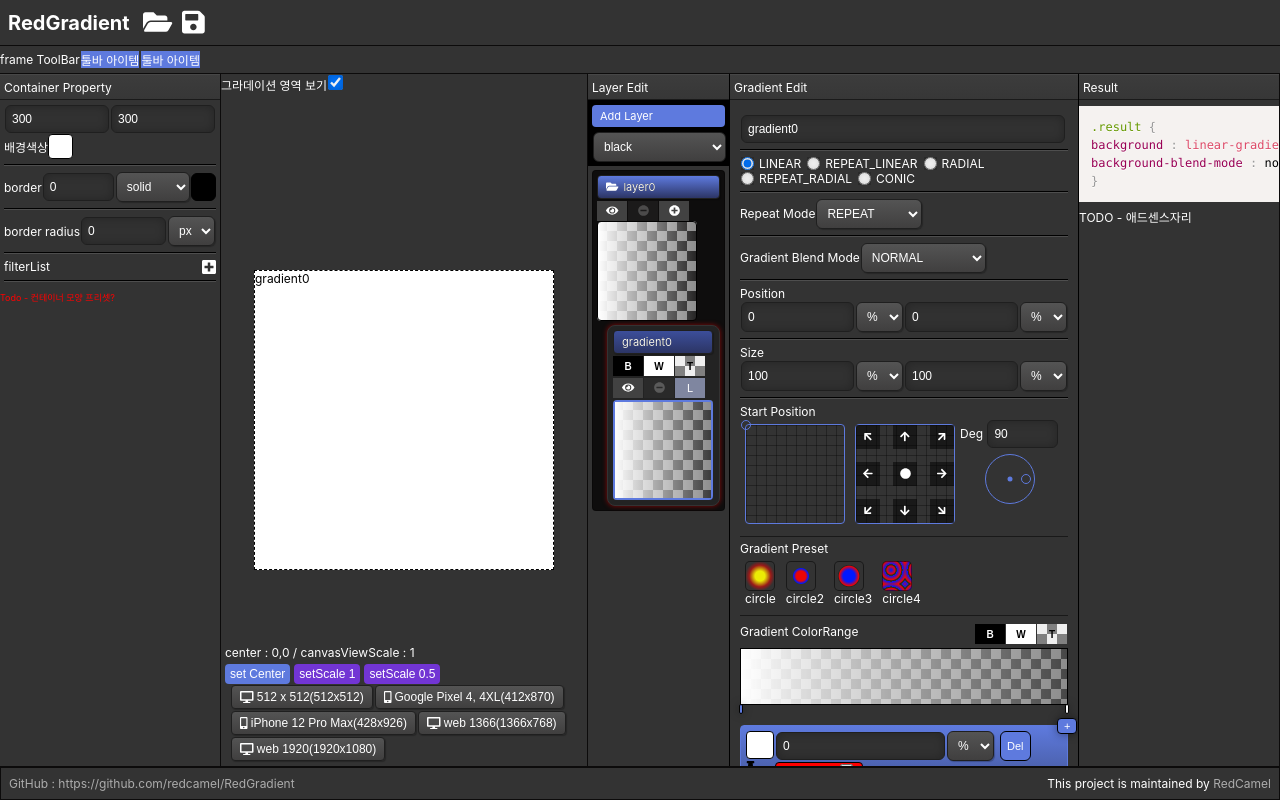
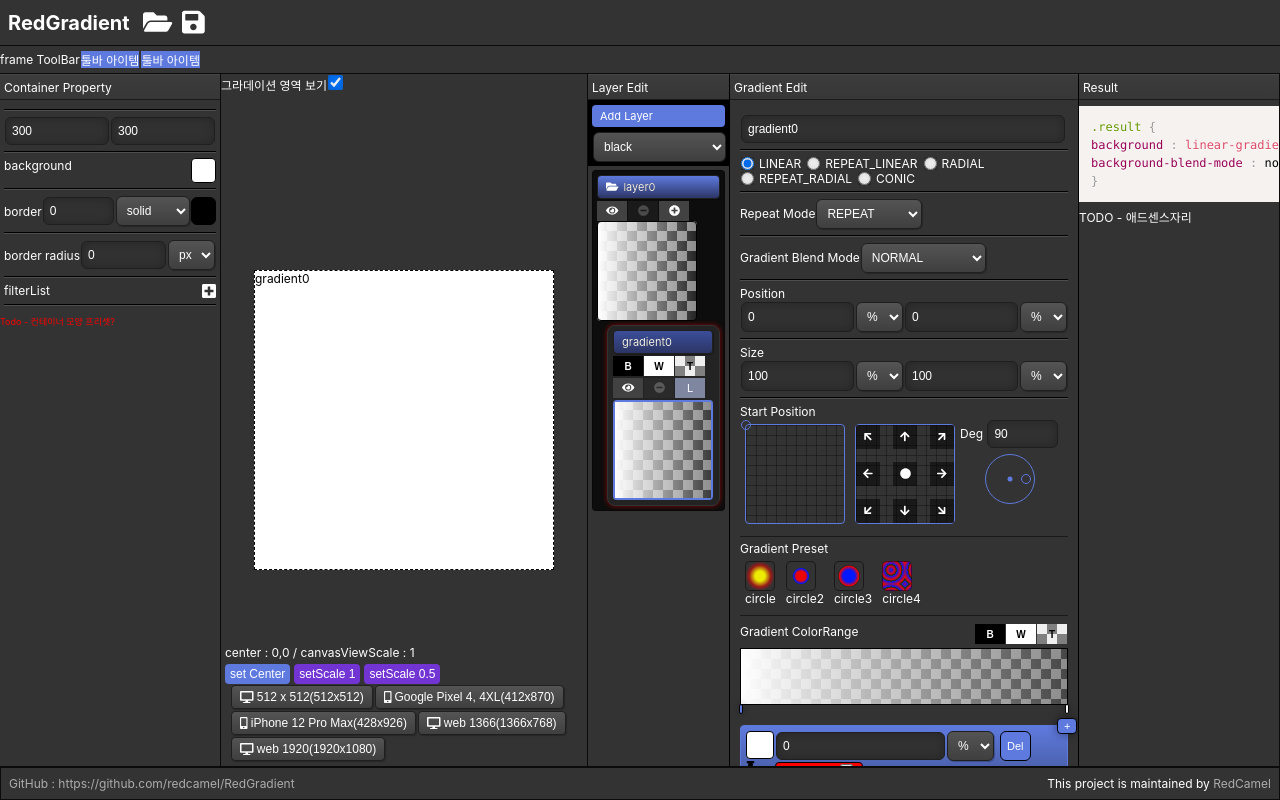
Before and after one commit to redcamel/RedGradient, a React (Create React App) app: page / in a window 1280 px wide. Both pictures are taken after a click on the button "새 프로젝트". Built offline with nearby package versions, Linux system fonts and the light colour scheme.

Commit message:
- 흠 날잡아서 하루죙일 이것만하고싶넹

```diff
--- a/src/editor/canvas/edit/RedCanvasEdit.jsx
+++ b/src/editor/canvas/edit/RedCanvasEdit.jsx
@@ -5,14 +5,13 @@
  *  * https://github.com/redcamel/RedGradient
  *
  */
-
 import React from "react";
 import drawCanvasEditUI from "./drawCanvasEditUI";
 import RedTitle from "../../../core/RedTitle";
 import RedCanvasBorderRadiusEdit from "./property/RedCanvasBorderRadiusEdit.jsx";
-import RedCanvasFilter from "./filter/RedCanvasFlterItem.jsx";
 import RedCanvasFilterList from "./filter/RedCanvasFilterList.jsx";
 import RedCanvasBorderEdit from "./property/RedCanvasBorderEdit.jsx";
+import RedCanvasSizeEdit from "./property/RedCanvasSizeEdit.jsx";
 
 class RedCanvasEdit extends React.Component {
   constructor(props) {
@@ -25,11 +24,15 @@ class RedCanvasEdit extends React.Component {
   }
 
   drawCanvasEditUI = drawCanvasEditUI;
+
   render() {
     const rootComponent = this.props.rootComponent
-    return <div >
-      <RedTitle title={'Container Property'} />
+    return <div>
+      <RedTitle title={'Container Property'}/>
       <div style={style.container}>
+        <div style={style.divide}/>
+        <RedCanvasSizeEdit rootComponent={rootComponent}/>
+        <div style={style.divide}/>
         {this.drawCanvasEditUI()}
         <div style={style.divide}/>
         <RedCanvasBorderEdit rootComponent={rootComponent}/>
@@ -47,7 +50,7 @@ export default RedCanvasEdit;
 const style = {
   container: {
     width: '220px',
-    padding : '4px'
+    padding: '4px'
   },
   divide: {
     margin: '5px 0px',
--- a/src/editor/canvas/edit/drawCanvasEditUI.js
+++ b/src/editor/canvas/edit/drawCanvasEditUI.js
@@ -19,17 +19,10 @@ function drawCanvasEditUI() {
   const canvasInfo = rootComponentState.canvasInfo;
   return <div >
     <div style={style.canvasResizer}>
-      <RedNumber width={'60px'} value={canvasInfo.width} HD_onInput={e => {
-        canvasInfo.width = e.target.value;
-        rootComponent.setState({});
-      }} />
-      <RedNumber width={'60px'} value={canvasInfo.height} HD_onInput={e => {
-        canvasInfo.height = e.target.value;
-        rootComponent.setState({});
-      }} />
+
     </div>
-    <div style={{display: 'flex', alignItems: 'center'}}>
-      배경색상
+    <div style={{display: 'flex', justifyContent: 'space-between'}}>
+      background
       <div
         className={rootComponentState.bgColor === 'transparent' ? 'transparent_checker' : ''}
         style={{
@@ -38,7 +31,6 @@ function drawCanvasEditUI() {
           height: '25px',
           background: rootComponentState.bgColor === 'transparent' ? '' : rootComponentState.bgColor,
           borderRadius: '4px',
-          marginRight: '10px',
           border: '1px solid #000',
           cursor: 'pointer'
         }}
--- /dev/null
+++ b/src/editor/canvas/edit/property/RedCanvasSizeEdit.jsx
@@ -0,0 +1,43 @@
+/*
+ *
+ *  * RedGL - MIT License
+ *  * Copyright (c) 2021~ By RedCamel(webseon@gmail.com)
+ *  * https://github.com/redcamel/RedGradient
+ *
+ */
+import React from "react";
+import RedSelect from "../../../../core/RedSelect.jsx";
+import RedNumber from "../../../../core/RedNumber.jsx";
+import {ColorPicker} from "@easylogic/colorpicker";
+
+let colorPicker
+
+class RedCanvasSizeEdit extends React.Component {
+  constructor(props) {
+    super(props);
+  }
+
+  render() {
+    const rootComponent = this.props.rootComponent;
+    const rootComponentState = rootComponent.state;
+    const canvasInfo = rootComponentState.canvasInfo;
+    return <div style={style.container}>
+      <RedNumber width={'60px'} value={canvasInfo.width} HD_onInput={e => {
+        canvasInfo.width = e.target.value;
+        rootComponent.setState({});
+      }} />
+      <RedNumber width={'60px'} value={canvasInfo.height} HD_onInput={e => {
+        canvasInfo.height = e.target.value;
+        rootComponent.setState({});
+      }} />
+    </div>;
+  }
+}
+
+export default RedCanvasSizeEdit;
+const style = {
+  container: {
+    display: 'flex',
+    alignItems: 'center'
+  }
+}
--- a/src/editor/layer/RedLayerSubItem.jsx
+++ b/src/editor/layer/RedLayerSubItem.jsx
@@ -5,7 +5,6 @@
  *  * https://github.com/redcamel/RedGradient
  *
  */
-
 import React from "react";
 import DataItem from "../data/DataItem.js";
 import {faEye, faEyeSlash, faMinusCircle} from '@fortawesome/free-solid-svg-icons';
@@ -13,7 +12,6 @@ import {FontAwesomeIcon} from "@fortawesome/react-fontawesome";
 import CALC_GRADIENT from "../CALC_GRADIENT";
 
 const SIZE = 100;
-
 class RedLayerSubItem extends React.Component {
   constructor(props) {
     super(props);
@@ -27,21 +25,23 @@ class RedLayerSubItem extends React.Component {
     this.props.rootComponent.setState({});
   }
 
+
   render() {
     const rootComponent = this.props.rootComponent;
     const rootComponentState = rootComponent.state;
     const item = this.props.item;
     const layer = this.props.layer;
-    const layerSize = layer['size'];
     const activeSubDataYn = rootComponentState.activeSubData === item;
-    return <div style={{
+    return <div
+      style={{
         opacity: item.visible ? 1 : 0.5, transition: 'opacity 0.2s', padding: '0px 5px 5px 5px',
         background: '#232323',
         boxShadow: activeSubDataYn ? '0px 0px 5px rgba(255,0,0,0.5)' : '',
         border: '1px solid #333',
         borderRadius: '8px',
         margin: '4px 0px 4px 10px'
-    }}>
+      }}
+    >
       <div
         className={'layerItemSubTitle'}
         style={{textOverflow: 'ellipsis', width: '100px', overflow: 'hidden', whiteSpace: 'nowrap'}}>
@@ -59,7 +59,7 @@ class RedLayerSubItem extends React.Component {
       </div>
       <div style={{margin: '2px 2px 2px 0px'}}>
         <button className={'layerVisible'}
-                onClick={() => this._toggleVisible(item)}><FontAwesomeIcon icon={item.visible ? faEye : faEyeSlash} />
+                onClick={() => this._toggleVisible(item)}><FontAwesomeIcon icon={item.visible ? faEye : faEyeSlash}/>
         </button>
         <button className={'layerDel'}
                 style={{opacity: layer.items.length > 1 ? 1 : 0.25}}
@@ -76,7 +76,7 @@ class RedLayerSubItem extends React.Component {
                     rootComponent.setState({activeSubData: layer.items[idx]});
                   }
                 }}
-        ><FontAwesomeIcon icon={faMinusCircle} />
+        ><FontAwesomeIcon icon={faMinusCircle}/>
         </button>
         <button className={'layerType'}>{item.type.charAt(0).toUpperCase()}</button>
       </div>
@@ -98,7 +98,7 @@ class RedLayerSubItem extends React.Component {
              }}
         />
 
-        <div style={activeSubDataYn ? style.activeLine : style.deActiveLine} />
+        <div style={activeSubDataYn ? style.activeLine : style.deActiveLine}/>
       </div>
     </div>;
   }
```
Also changed, not shown: 6 other files (tests, documents, lock files or other folders). Lines whose indentation alone changed are shown as unchanged.
